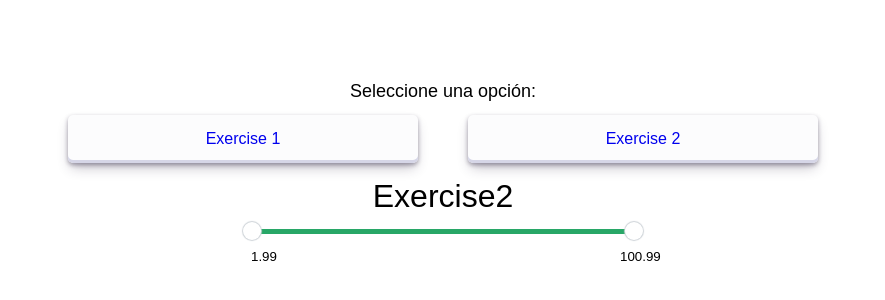
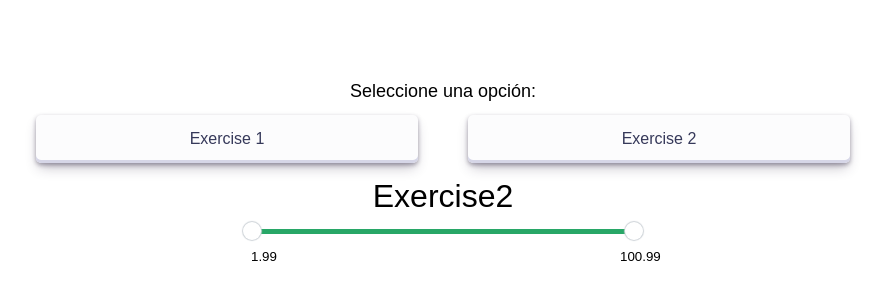
Before and after one commit to sevi221/scroll-mango, a React app: page /exercise2 in a window 1280 px wide. Shown: the part 260-560 px from the top of the page, without its empty margins (197-1082 px from the left). Built offline with nearby package versions, Linux system fonts and the light colour scheme.

Commit message:
fix: button styles in layout

```diff
--- a/src/assets/scss/Layout.scss
+++ b/src/assets/scss/Layout.scss
@@ -24,10 +24,8 @@ body {
     display: flex;
     column-gap: 50px;
     align-items: flex-start;
-    button {
-      a {
+    .btn-style {
       text-decoration: none;
-      }
       align-items: center;
       appearance: none;
       background-color: #fcfcfd;
@@ -45,22 +43,22 @@ body {
       padding-left: 16px;
       padding-right: 16px;
       transition: box-shadow 0.15s, transform 0.15s;
-    }
-    button:hover,
-    button:focus {
+      &:hover,
+      &:focus {
         box-shadow: #d6d6e7 0 0 0 1.5px inset, rgba(45, 35, 66, 0.4) 0 2px 4px,
           rgba(45, 35, 66, 0.3) 0 7px 13px -3px, #d6d6e7 0 -3px 0 inset;
       }
 
-    button:hover {
+      &:hover {
         box-shadow: rgba(45, 35, 66, 0.4) 0 4px 8px,
           rgba(45, 35, 66, 0.3) 0 7px 13px -3px, #d6d6e7 0 -3px 0 inset;
         transform: translateY(-2px);
       }
 
-    button:active {
+      &:active {
         box-shadow: #d6d6e7 0 3px 7px inset;
         transform: translateY(2px);
       }
     }
   }
+}
--- a/src/pages/Layout.jsx
+++ b/src/pages/Layout.jsx
@@ -9,12 +9,8 @@ const Layout = () => {
     <div className="container">
       <h1 className="title">Seleccione una opción:</h1>
       <div className="button-container">
-        <button>
-          <Link to="/exercise1">Exercise 1</Link>
-        </button>
-        <button>
-          <Link to="/exercise2">Exercise 2</Link>
-        </button>
+          <Link className="btn-style" to="/exercise1">Exercise 1</Link>
+          <Link className="btn-style" to="/exercise2">Exercise 2</Link>
       </div>
       <Routes>
         <Route path="/exercise1" element={<Exercise1 />} />
```
Lines whose indentation alone changed are shown as unchanged.
